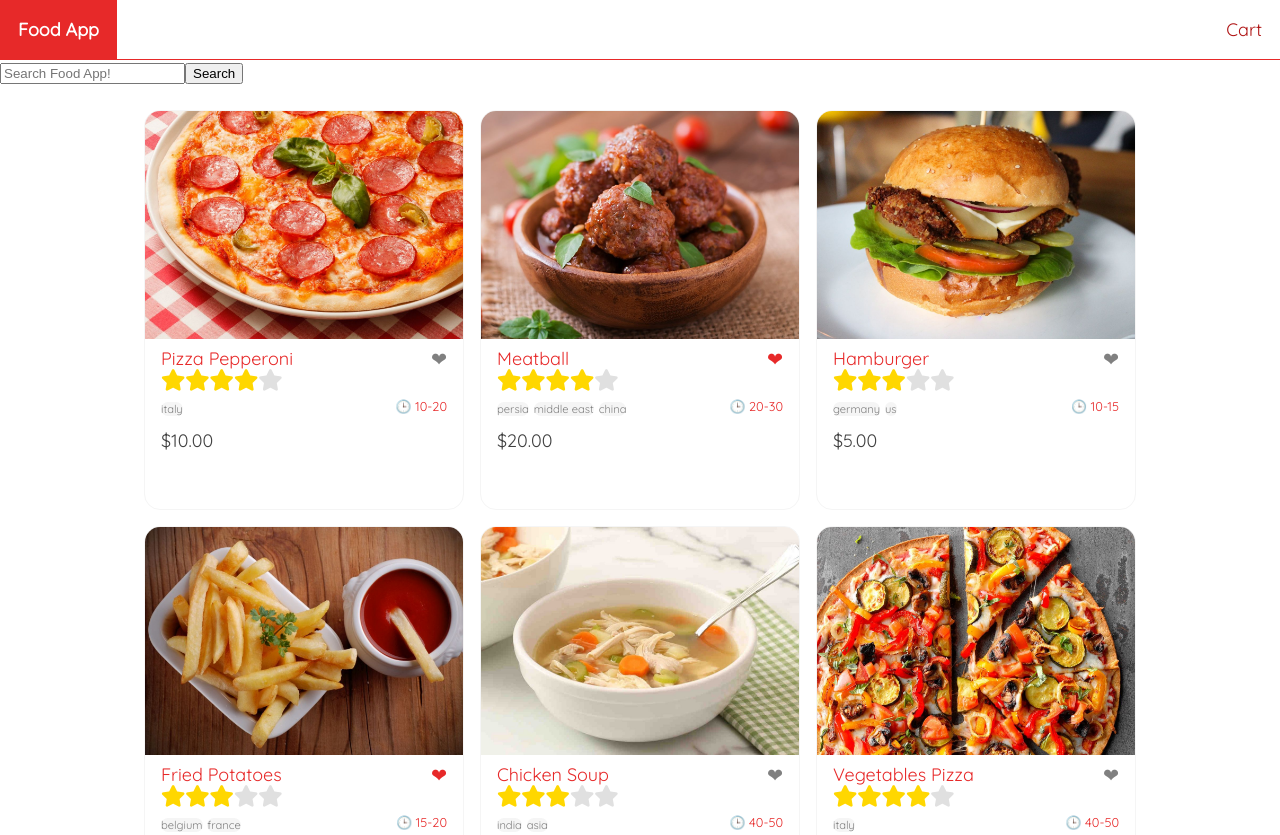
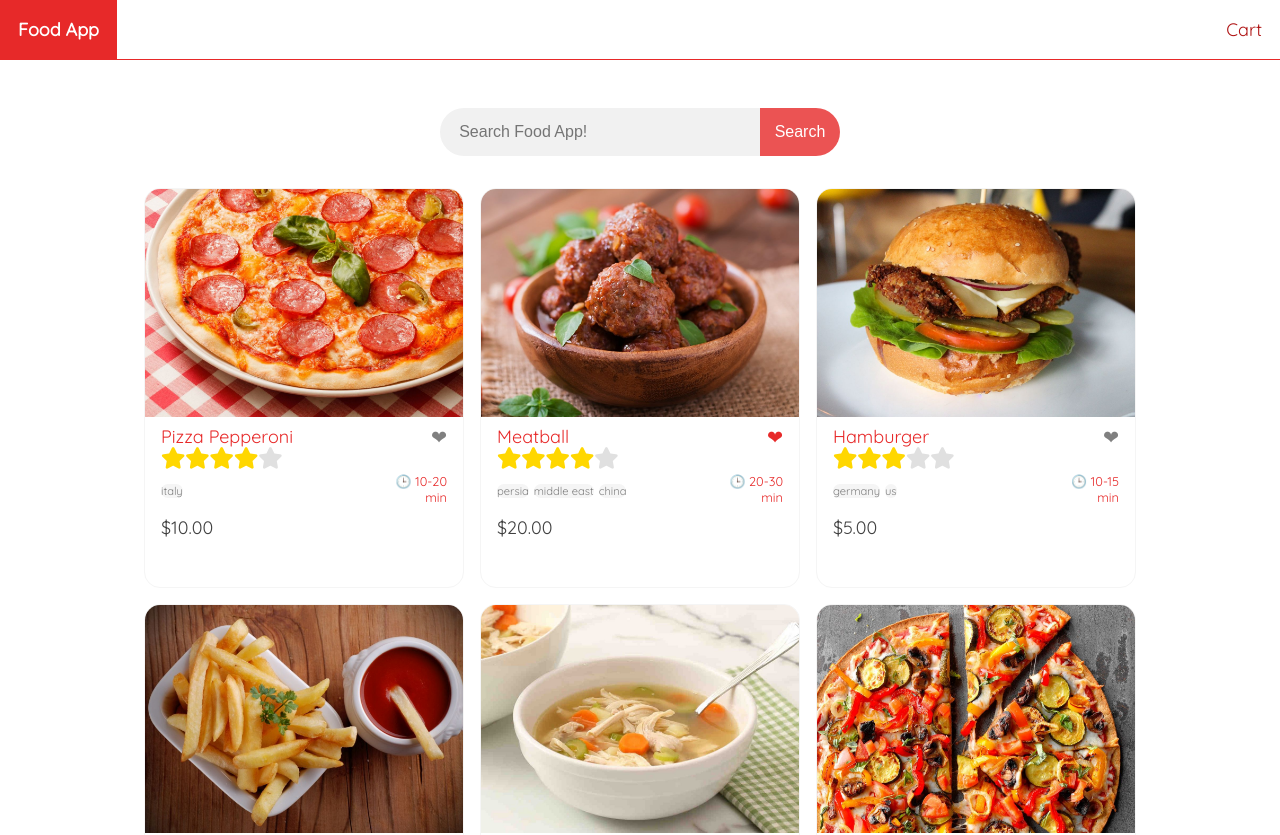
Before and after one commit to lukicAleksandar92/foodOrderApp, an Angular app: page / in a window 1280 px wide. Shown: the top 835 px of the page. Built offline with nearby package versions, Linux system fonts and the light colour scheme.

Commit message:
search bar style

```diff
--- a/src/app/app-routing.module.ts
+++ b/src/app/app-routing.module.ts
@@ -4,6 +4,7 @@ import { HomeComponent } from './home/home.component';
 
 const routes: Routes = [
   {path: '', component:HomeComponent},
+  {path: 'search', component:HomeComponent },
   {path: 'search/:searchTerm', component:HomeComponent}
 ];
 
--- a/src/app/home/home.component.html
+++ b/src/app/home/home.component.html
@@ -25,7 +25,7 @@
                     </div>
                     <div class="cook-time">
                         <span>🕒</span>
-                        {{food.cookTime}}
+                        {{food.cookTime}} min
                     </div>
                 </div>
                 <div class="price">
--- a/src/app/home/home.component.ts
+++ b/src/app/home/home.component.ts
@@ -22,8 +22,5 @@ export class HomeComponent implements OnInit {
         else
         this.foods = this.foodservice.getAll()
     })
-
-
   }
-
 }
--- a/src/app/search/search.component.css
+++ b/src/app/search/search.component.css
@@ -0,0 +1,36 @@
+div{
+    display: flex;
+    justify-content: center;
+    margin-top: 3rem;
+    margin-bottom: 1.5rem;
+}
+
+div input{
+    border-radius: 10rem 0 0 10rem;
+    border: none;
+    height: 3rem;
+    width: 20rem;
+    background-color: #f1f1f1;
+    padding: 1.2rem;
+    font-size: 1rem;
+    font-weight: 500;
+    outline: none;
+}
+
+div button{
+    color: grey;
+    height: 3rem;
+    width: 5rem;
+    font-size: 1rem;
+    border-radius: 0 10rem 10rem 0;
+    border: none;
+    background-color: #e72929;
+    color: white;
+    opacity: .8;
+    outline: none;
+}
+
+div button:hover{
+    opacity: 1;
+    cursor: pointer;
+}
--- a/src/app/search/search.component.html
+++ b/src/app/search/search.component.html
@@ -1,7 +1,4 @@
 <div>
-    <input type="text" placeholder="Search Food App!"
-     [(ngModel)]="searchTerm"
-     (change)="search()"
-     >
+    <input type="text" placeholder="Search Food App!" [(ngModel)]="searchTerm" (keyup.enter)="search()">
     <button (click)="search()">Search</button>
-</div>
+  </div>
--- a/src/app/search/search.component.ts
+++ b/src/app/search/search.component.ts
@@ -22,7 +22,9 @@ export class SearchComponent implements OnInit {
 
   search():void{
     if(this.searchTerm)
-    this.router.navigateByUrl('/search/' + this.searchTerm);
+      this.router.navigateByUrl('/search/' + this.searchTerm);
+    else
+    this.router.navigateByUrl('/search/')
   }
 
 }
```
Also changed, not shown: src/app/header/header.component.css (line endings or trailing spaces).
